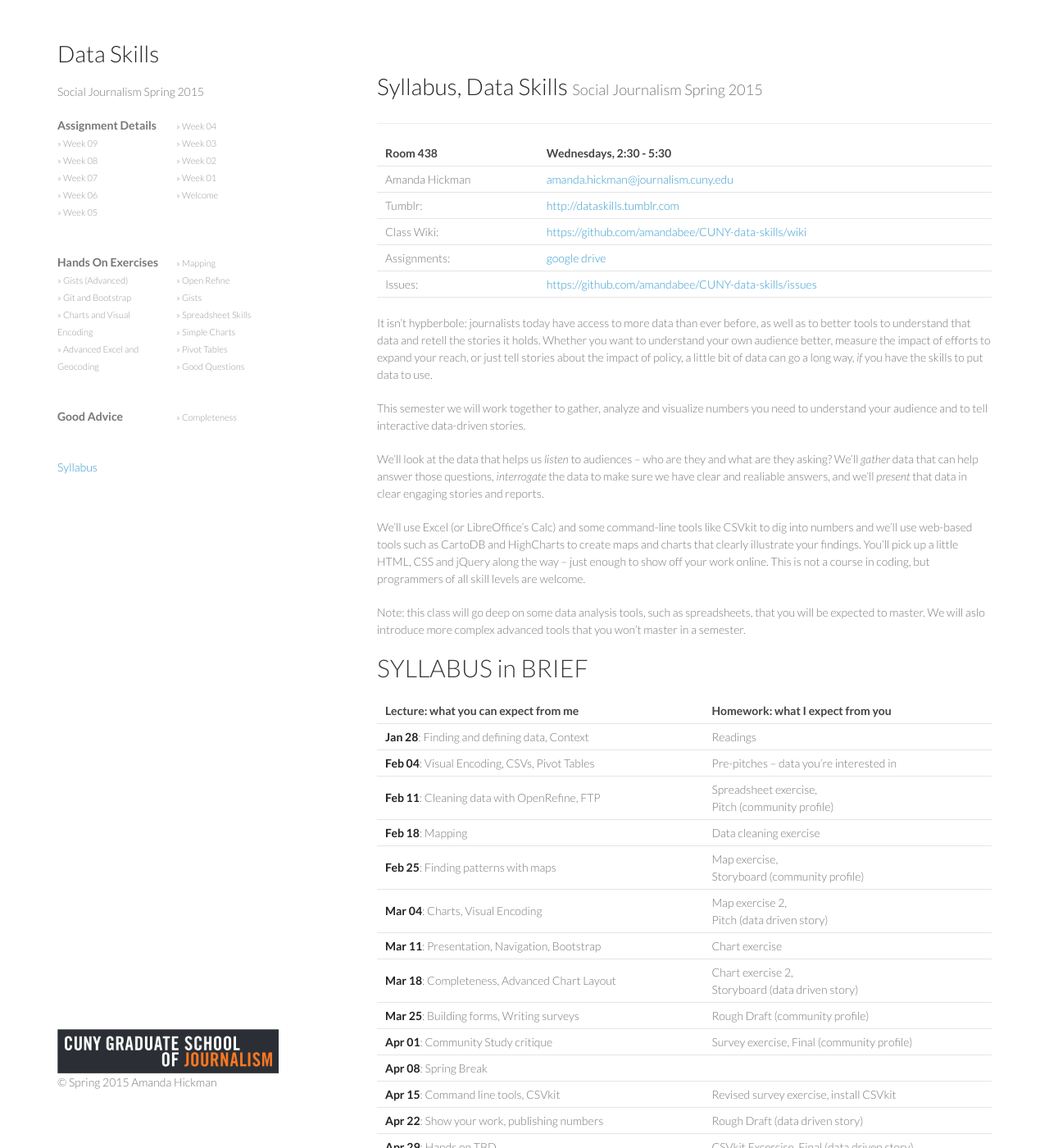
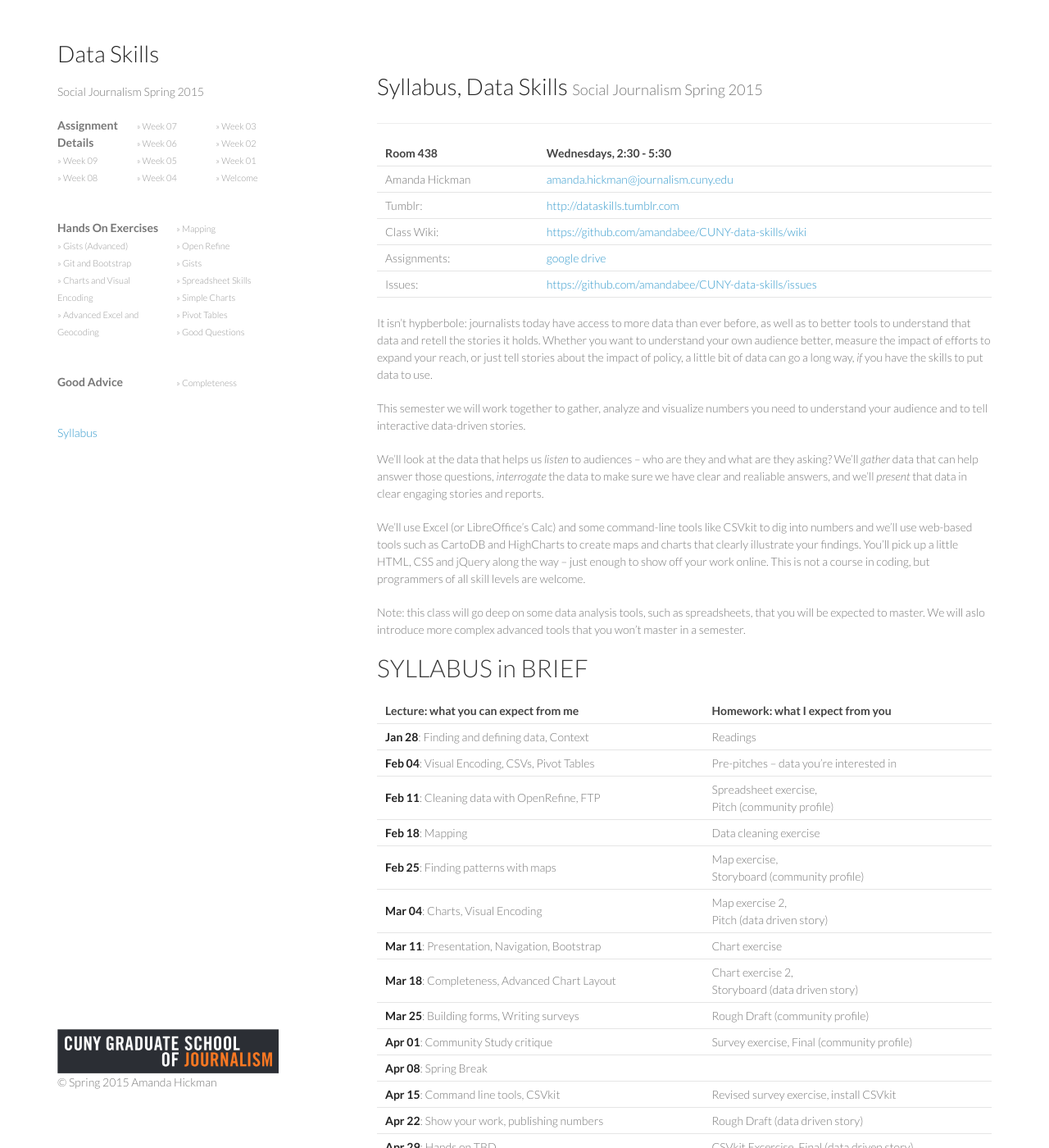
Before and after one commit to amandabee/CUNY-data-skills, a Jekyll site: the page built from index.md, in a window 1280 px wide and 1400 px high. Shown: the whole window at 82% size. Built offline with Jekyll 4.4.1, drawn with Linux system fonts in a browser that asks for light colours; nearby versions of some CDN libraries.

Commit message:
Get your identifiers straight, hey.

```diff
--- a/assets/css/style.css
+++ b/assets/css/style.css
@@ -272,7 +272,7 @@
     column-gap: 20px;
 }
 
-#assignments ul {
+ul#assignments {
     list-style-type: none;
     counter-reset: section;
 
```
